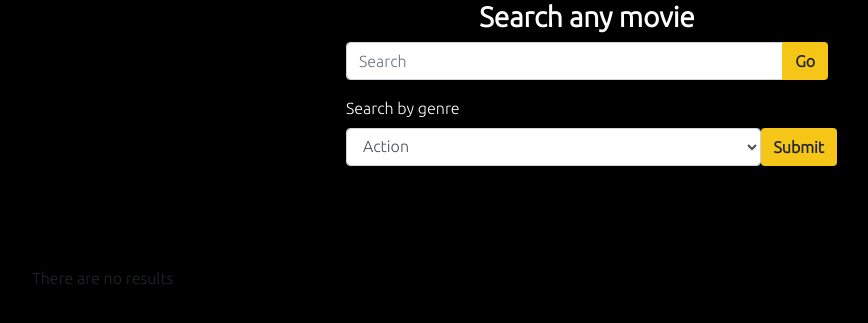
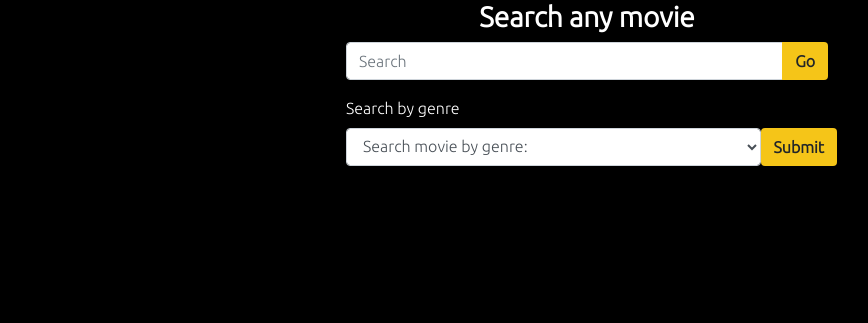
Before and after one commit to uroskg99/PIA-homeworks, a PHP site: page /homeadmin.php in a window 1280 px wide. Shown: the part 60-383 px from the top of the page, without its empty margins (53-921 px from the left). Run offline with PHP 8.4, Linux system fonts and the light colour scheme; the visitor is signed in with stand-in values (Sample User, id 1); data that the repository does not hold is empty.

Commit message:
Commit 25 - Added search by genre option
Search by genre with a dropdown menu for user and admin

```diff
--- a/hw-4/homeadmin.php
+++ b/hw-4/homeadmin.php
@@ -52,8 +52,9 @@
             <div class="form-group selectbox">
                 <label for="sel1">Search by genre</label>
                 <select class="form-control" id="sel1" name="list">
+                    <option disabled selected>Search movie by genre: </option>
                     <option>Action</option>
-                    <option>adventure</option>
+                    <option>Adventure</option>
                     <option>Animation</option>
                     <option>Comedy</option>
                     <option>Crime</option>
@@ -95,10 +96,21 @@
 
     <div class="container all-movies">
         <?php
-        if($queryRes <= 0){
-            echo "There are no results";
-        }else{
-            while($movie_data = mysqli_fetch_assoc($movie_res)){
+        if(isset($_GET['search-submit'])){
+            $search = mysqli_real_escape_string($conn, $_GET['search']);
+            $movie_qry = "SELECT * FROM movies WHERE title LIKE '%$search%' OR description LIKE '%$search%' OR director LIKE '%$search%' OR actors LIKE '%$search%'";
+        }
+        else if(isset($_GET['list'])){
+            $search = mysqli_real_escape_string($conn, $_GET['list']);
+            $movie_qry = "SELECT * FROM movies WHERE genre LIKE '%$search%'";
+        }
+        else{
+            $movie_qry = "SELECT * FROM movies";
+        }
+        $movie_res=mysqli_query($conn, $movie_qry);
+        $queryRes = mysqli_num_rows($movie_res);
+
+        while($movie_data = mysqli_fetch_assoc($movie_res)){
 
 
         ?>
@@ -133,7 +145,7 @@
 
         <?php
         }
-        }
+
 
         ?>
 
```
